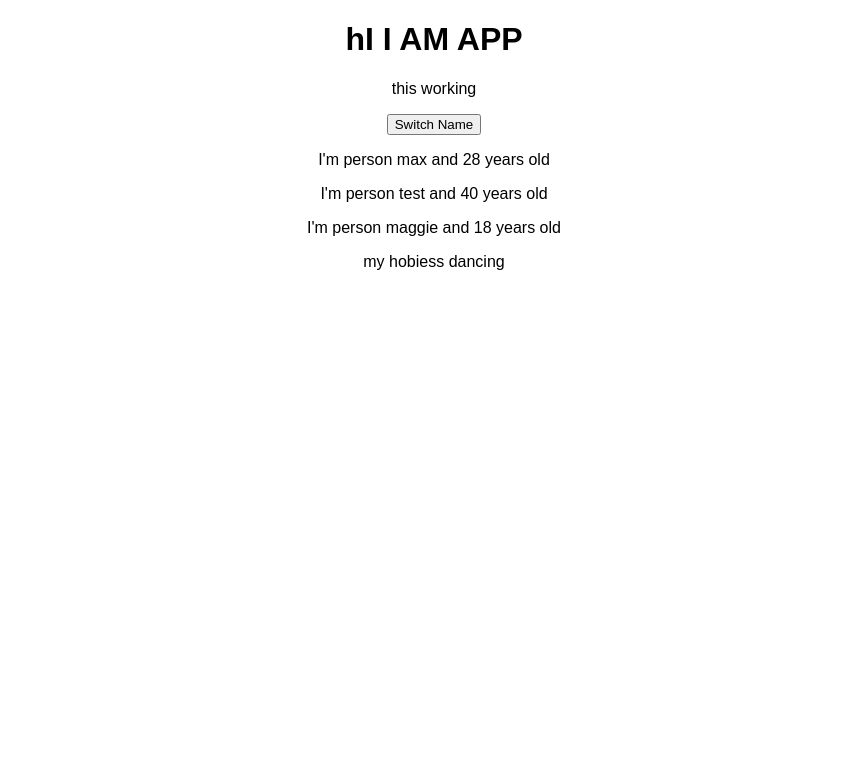
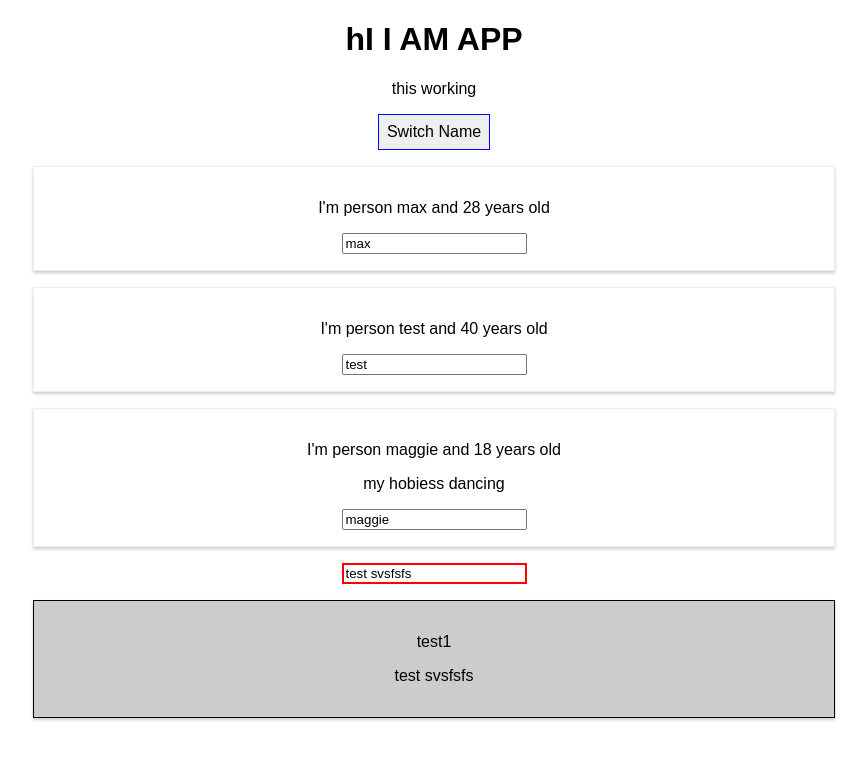
Before and after one commit to lostconversation1/React_The_Complete_Guide, a React (Create React App) app in the folder react-complete-guide/: page / in a window 1280 px wide. Shown: the top 760 px of the page, without its empty margins (206-1073 px from the left). Built offline with nearby package versions, Linux system fonts and the light colour scheme.

Commit message:
react basics

```diff
--- a/react-complete-guide/src/App.js
+++ b/react-complete-guide/src/App.js
@@ -1,36 +1,79 @@
 import React, { Component } from 'react';
 import './App.css';
-import Person from'./Person/Person';
+import Person from './Person/Person';
+import UserInput from './UserInput/UserInput';
+import UserOutput from './UserOutput/UserOutput';
 
 class App extends Component {
-  state={
-    persons:[
-      {name:'max', age:28},
-      {name:'test', age:40},
-      {name:'maggie', age:18}
+  state = {
+    persons: [
+      { name: 'max', age: 28 },
+      { name: 'test', age: 40 },
+      { name: 'maggie', age: 18 }
     ],
-    otherStatae:"rdgdgdgdgzhsh"
+    otherStatae: "rdgdgdgdgzhsh",
+    user: {
+      username: "test svsfsfs"
+    }
   }
 
-  switchNameHandler=()=>{
+  switchNameHandler = (newName) => {
     // console.log('Was clicked');
     this.setState({
-      persons:[
-      {name:'maximilian', age:28},
-      {name:'test', age:40},
-      {name:'maggie', age: 8}
-    ]})
+      persons: [
+        { name: newName, age: 28 },
+        { name: 'test', age: 40 },
+        { name: 'maggie', age: 8 }
+      ]
+    })
+  }
+
+  nameChangedHandler = (event) => {
+    this.setState({
+      persons: [
+        { name: 'Max', age: 28 },
+        { name: event.target.value, age: 40 },
+        { name: 'maggie', age: 26 }
+      ]
+    })
+  }
+  usernameChangeHandler = (event) => {
+    this.setState({
+      user: {
+        username: event.target.value
+      }
+    })
   }
   render() {
+    const style = {
+      backgoundColour: 'white',
+      font: 'inherit',
+      border: '1px solid blue',
+      padding: '8px',
+      cursor: 'pointer'
+    }
     return (
       <div className="App">
-       <h1>hI I AM APP</h1>
-       <p>this working</p>
-       <button onClick={this.switchNameHandler}>Switch Name</button>
-       <Person name={this.state.persons[0].name} age={this.state.persons[0].age}/>
-       <Person  name={this.state.persons[1].name} age={this.state.persons[1].age}/>
-       <Person  name={this.state.persons[2].name} age={this.state.persons[2].age}> my hobiess dancing</Person>
-
+        <h1>hI I AM APP</h1>
+        <p>this working</p>
+        <button
+          style={style}
+          onClick={() => this.switchNameHandler('Maks')}>Switch Name</button>
+        <Person
+          name={this.state.persons[0].name}
+          age={this.state.persons[0].age} />
+        <Person
+          name={this.state.persons[1].name}
+          age={this.state.persons[1].age}
+          click={this.switchNameHandler.bind(this, 'Max!')}
+          changed={this.nameChangedHandler} />
+        <Person
+          name={this.state.persons[2].name}
+          age={this.state.persons[2].age}> my hobiess dancing</Person>
+        <UserInput
+        changed={this.usernameChangeHandler}
+        currentName={this.state.user.username} />
+        <UserOutput username={this.state.user.username} />
       </div>
     );
   }
--- /dev/null
+++ b/react-complete-guide/src/Person/Person.css
@@ -0,0 +1,8 @@
+.Person{
+    width:60%;
+    margin: 16px auto;
+    border:1px solid #eee;
+    box-shadow: 0 2px 3px #ccc;
+    padding: 16px;
+    text-align: center;
+}
--- a/react-complete-guide/src/Person/Person.js
+++ b/react-complete-guide/src/Person/Person.js
@@ -1,10 +1,12 @@
 import React from 'react'
+import './Person.css'
 
-const person=(props)=>{
+const person = (props) => {
     return (
-        <div>
-        <p>I'm  person {props.name} and {props.age} years old</p>
-        <p>{props.children}</p>
+        <div className="Person">
+            <p onClick={props.click}>I'm  person {props.name} and {props.age} years old</p>
+            <p>{props.children}</p>
+            <input type="text" onChange={props.changed} value={props.name}></input>
         </div>
     )
 };
--- /dev/null
+++ b/react-complete-guide/src/UserInput/UserInput.js
@@ -0,0 +1,18 @@
+import React from 'react'
+
+const userInput = (props) => {
+    const style={
+        border:'2px solid red'
+    }
+    return (
+        <div>
+            <input
+            type="text"
+            style={style}
+            onChange={props.changed}
+            value={props.currentName}
+            ></input>
+        </div>
+    );
+};
+export default userInput;
--- /dev/null
+++ b/react-complete-guide/src/UserOutput/UserOutput.css
@@ -0,0 +1,9 @@
+.UserOutput{
+    width:60%;
+    margin: 16px auto;
+    border:1px solid black;
+    background-color: #ccc;
+    box-shadow: 0 2px 3px #ccc;
+    padding: 16px;
+    text-align: center;
+}
--- /dev/null
+++ b/react-complete-guide/src/UserOutput/UserOutput.js
@@ -0,0 +1,14 @@
+import React from 'react'
+import'./UserOutput.css'
+
+const userOutput = (props) => {
+    return (
+        <div className="UserOutput">
+            <p>test1</p>
+            <p>{props.username}</p>
+        </div>
+
+    )
+};
+
+export default userOutput;
```
Also changed, not shown: react-complete-guide/package.json (line endings or trailing spaces), 1 other file (tests, documents, lock files or other folders).
